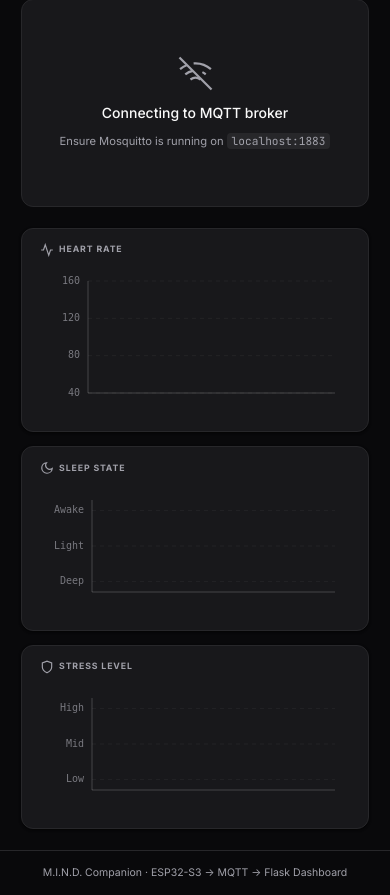
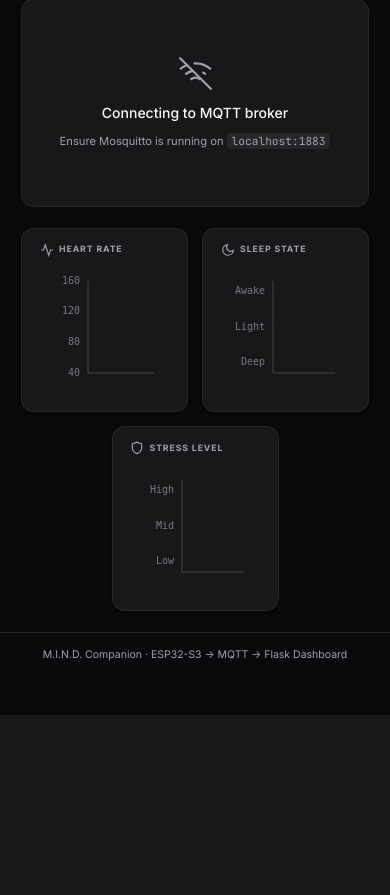
Before and after one commit to rudy128/mind-companion, a Flask app: page / in a window 390 px wide. Shown: the part 129-1024 px from the top of the page. After the commit the page ends 844 px from the top, so only its background shows below. Run offline with Flask 3, Linux system fonts and the light colour scheme; data that the repository does not hold is empty.

Commit message:
refactor: update graph layout to support square aspect ratio and improve responsiveness

```diff
--- a/dashboard/static/app.js
+++ b/dashboard/static/app.js
@@ -30,12 +30,15 @@ const emergency   = $("emergency-banner");
 function drawAxisChart(canvas, data, config) {
   const ctx = canvas.getContext("2d");
   const dpr = window.devicePixelRatio || 1;
-  const w   = canvas.offsetWidth || 600;
-  const h   = config.height || 140;
+  const wrap = canvas.parentElement;
+  const size = wrap ? Math.min(wrap.offsetWidth || 400, wrap.offsetHeight || 400) : 400;
+  const w = config.square !== false && wrap && wrap.classList.contains("chart-wrap-square") ? size : (canvas.offsetWidth || 600);
+  const h = config.square !== false && wrap && wrap.classList.contains("chart-wrap-square") ? size : (config.height || 140);
 
   canvas.width  = w * dpr;
   canvas.height = h * dpr;
-  canvas.style.height = h + "px";
+  canvas.style.width  = w + "px";
+  canvas.style.height  = h + "px";
   ctx.scale(dpr, dpr);
   ctx.clearRect(0, 0, w, h);
 
--- a/dashboard/static/style.css
+++ b/dashboard/static/style.css
@@ -177,12 +177,23 @@ body {
 .hr-value  { font-size: 2.25rem; font-weight: 700; font-variant-numeric: tabular-nums; }
 .hr-unit   { font-size: .75rem; color: var(--fg-muted); }
 
-/* ── Graphs Section (always visible, full width) ─── */
+/* ── Graphs Section: 2 side by side, 1 below; all square ─── */
 .graphs-section {
   display: flex;
   flex-direction: column;
   gap: 1rem;
 }
+.graphs-row { display: flex; gap: 1rem; flex-wrap: wrap; }
+.graphs-row-two {
+  display: grid;
+  grid-template-columns: 1fr 1fr;
+  gap: 1rem;
+}
+.graphs-row-one {
+  display: flex;
+  justify-content: center;
+}
+.graphs-row-one .graph-card { width: 100%; max-width: calc((100% - 1rem) / 2); }
 .graph-card { padding: 1rem 1.25rem; }
 .graph-header {
   display: flex; align-items: center; justify-content: space-between;
@@ -193,8 +204,12 @@ body {
   color: var(--green);
   border-color: rgba(74,222,128,.3);
 }
-.chart-wrap-full { overflow: hidden; }
-.chart-wrap-full canvas { width: 100% !important; display: block; }
+.chart-wrap { overflow: hidden; }
+.chart-wrap-square {
+  aspect-ratio: 1;
+  width: 100%;
+}
+.chart-wrap-square canvas { width: 100% !important; height: 100% !important; display: block; object-fit: contain; }
 
 /* ── Stress Card ──────────────────────────────────── */
 .stress-big {
--- a/dashboard/templates/index.html
+++ b/dashboard/templates/index.html
@@ -182,9 +182,10 @@
 
   </div><!-- /grid -->
 
-  <!-- ── Graphs — always visible, full width ──────────── -->
+  <!-- ── Graphs — 2 side by side, 1 below; all square ─── -->
   <div class="graphs-section mt-lg">
 
+    <div class="graphs-row graphs-row-two">
       <!-- Heart Rate Graph -->
       <div class="card graph-card">
         <div class="graph-header">
@@ -197,7 +198,7 @@
             Finger Detected
           </span>
         </div>
-      <div class="chart-wrap-full">
+        <div class="chart-wrap chart-wrap-square">
           <canvas id="hr-chart"></canvas>
         </div>
       </div>
@@ -210,11 +211,13 @@
             <span class="card-label">Sleep State</span>
           </div>
         </div>
-      <div class="chart-wrap-full">
+        <div class="chart-wrap chart-wrap-square">
           <canvas id="sleep-chart"></canvas>
         </div>
       </div>
+    </div>
 
+    <div class="graphs-row graphs-row-one">
       <!-- Stress Level Graph -->
       <div class="card graph-card">
         <div class="graph-header">
@@ -223,8 +226,9 @@
             <span class="card-label">Stress Level</span>
           </div>
         </div>
-      <div class="chart-wrap-full">
+        <div class="chart-wrap chart-wrap-square">
           <canvas id="stress-chart"></canvas>
+        </div>
       </div>
     </div>
 
```
Lines whose indentation alone changed are shown as unchanged.
